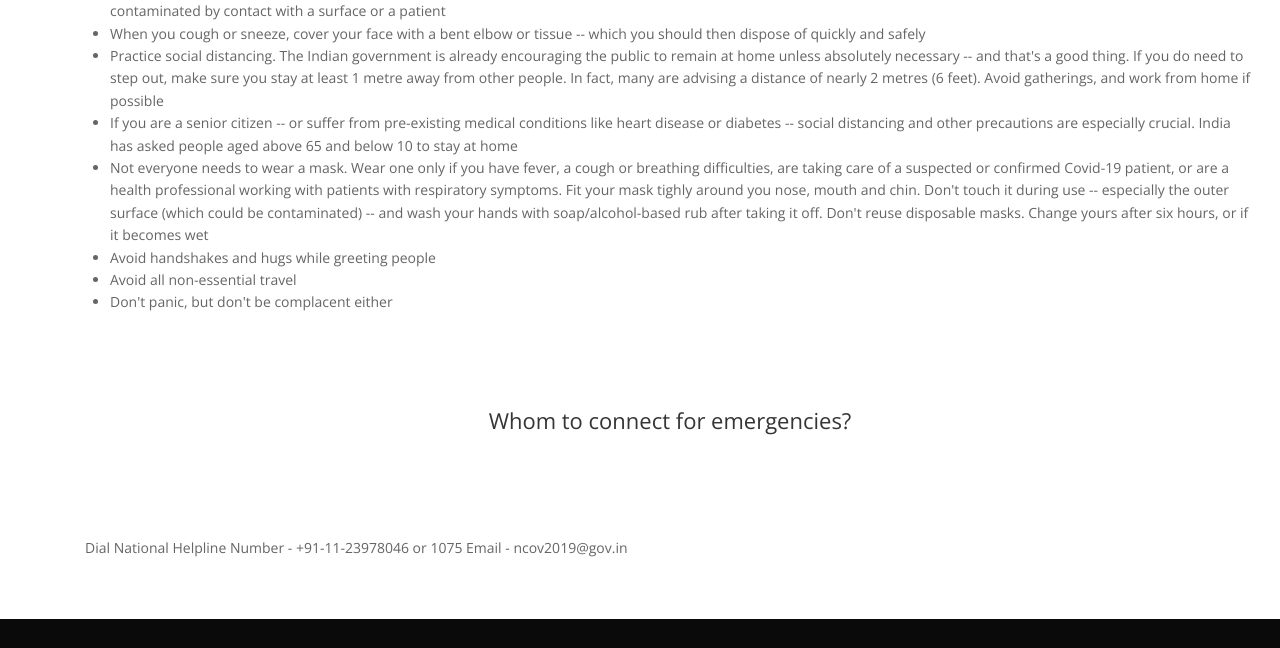
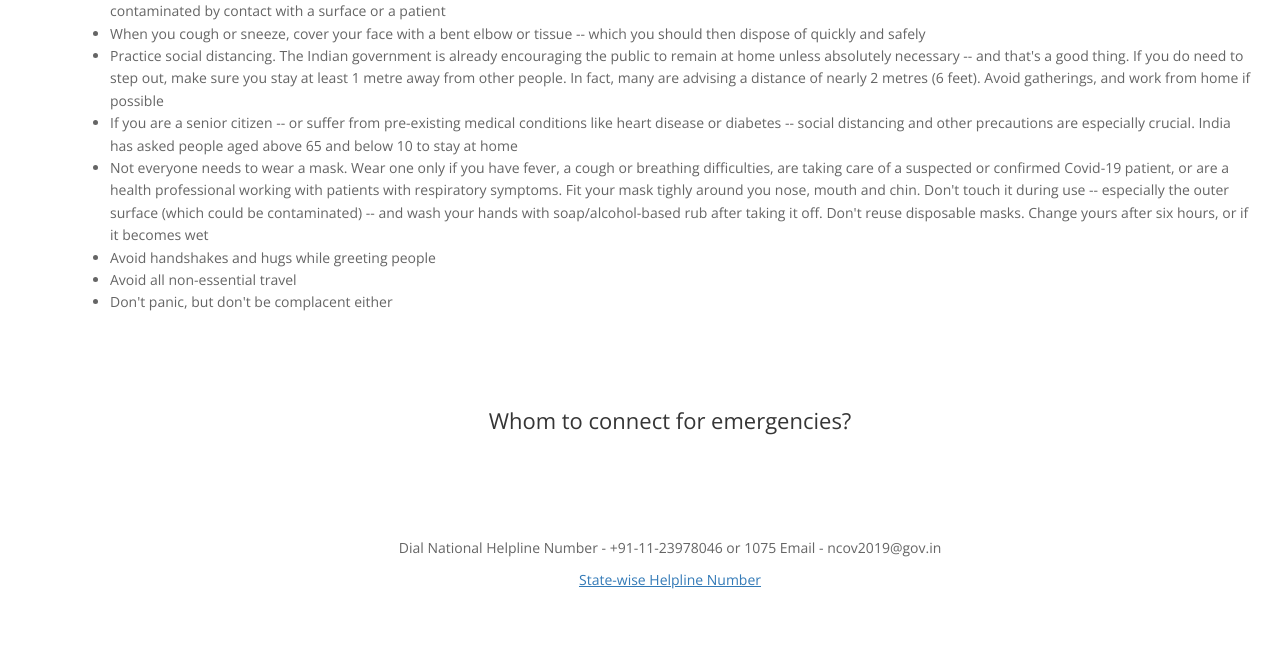
Before and after one commit to erDeepakSachan/tutorzone, a plain HTML site: page covid_details.html in a window 1280 px wide. Shown: the part 2212-2860 px from the top of the page. Drawn offline with nearby package versions, Linux system fonts and the light colour scheme.

Commit message:
added details

```diff
--- a/covid_details.html
+++ b/covid_details.html
@@ -310,9 +310,12 @@ Whom to connect for emergencies?
               <div class="span12">
                 <div class="box aligncenter">
                   <div class="text">
-                    <p style="text-align: justify;">
-Dial National Helpline Number - +91-11-23978046 or 1075
-Email - ncov2019@gov.in
+                    <p style="text-align: centre;">
+					Dial National Helpline Number - +91-11-23978046 or 1075
+					Email - ncov2019@gov.in
+					</p>
+					<p style="text-align: centre;">
+					<a style="color: #337ab7; text-decoration: underline;" href="https://www.mohfw.gov.in/pdf/coronvavirushelplinenumber.pdf">State-wise Helpline Number </a>
 					</p>
 				</div>
 			</div>
```
